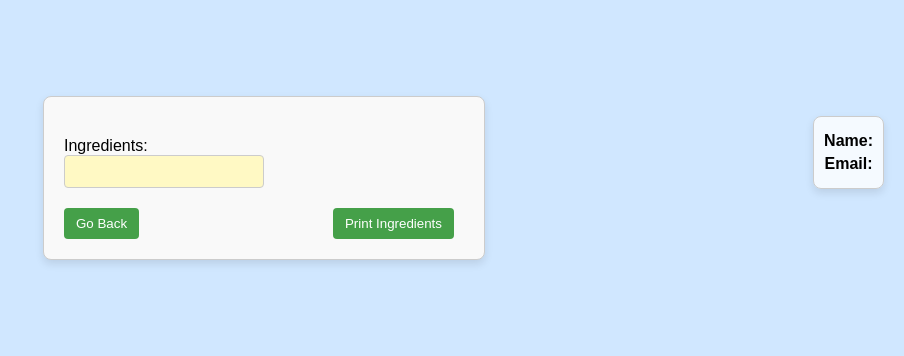
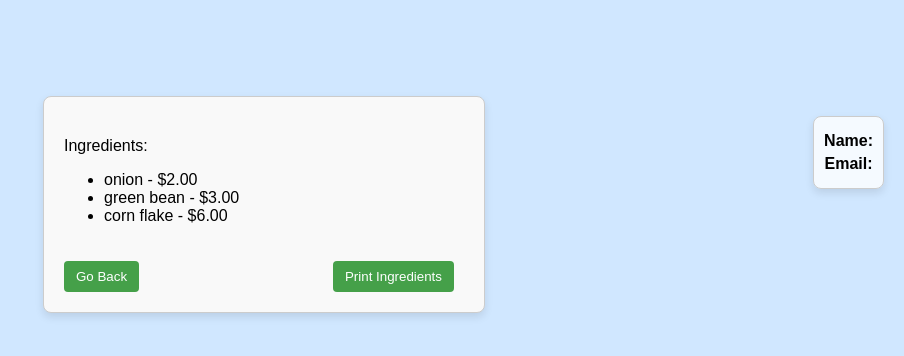
Before and after one commit to prott40/GreenBean, a React (Create React App) app: page / in a window 1280 px wide. Both pictures are taken after a click on the button "Find Ingredients". Shown: the top 356 px of the page, without its empty margins (376-1280 px from the left). Built offline with nearby package versions, Linux system fonts and the light colour scheme.

Commit message:
correctly reads from text file to display ingredients needed

```diff
--- a/src/Form.js
+++ b/src/Form.js
@@ -6,6 +6,10 @@ export default function Form() {
   const [itemName, setItemName] = useState(''); // State to store the item name for the newform
   const [name, setName] = useState(''); // State to store the name
   const [email, setEmail] = useState(''); // State to store the email
+  const [ingredients, setIngredients] = useState([]);
+
+  const testData = [{name: 'Pizza', price: 500}, {name: 'Mac and cheese', price: 2.50}]
+
 
   const addField = () => {
     setFields([...fields, { id: fields.length + 1, value: '' }]);
@@ -18,12 +22,26 @@ export default function Form() {
     setFields(updatedFields);
   };
 
-  const handleFindIngredientsClick = () => {
+  const handleFindIngredientsClick = async () => {
     // Set the first item's value as the item name for the new form
     const firstItemValue = fields[0]?.value || ''; // Use first item's value or empty string if no value
     setItemName(firstItemValue); // Store the item name
     setShowNewForm(true); // Show the new form
+    try {
+      const response = await fetch(`${process.env.PUBLIC_URL}/ingredients.txt`);
+      const text = await response.text();
 
+      // Process each line and split into objects
+      const lines = text.split('\n').filter(line => line.trim() !== '');
+      const ingredientsArray = lines.map(line => {
+        const [name, price] = line.split(','); // Assuming name and price are separated by a comma
+        return { name: name.trim(), price: parseFloat(price.trim()) };
+      });
+
+      setIngredients(ingredientsArray);
+    } catch (error) {
+      console.error('Error fetching ingredients:', error);
+    }
   };
 
   return (
@@ -85,7 +103,14 @@ export default function Form() {
           <div className="form-field">
             <label>
               Ingredients:
-              <input type="text" name="newInfo" />
+              <ul>
+              {ingredients.map((ingredient, index) => (
+              <li key={index}>
+              {ingredient.name} - ${ingredient.price.toFixed(2)}
+               </li>
+               ))}
+              </ul>
+              {/* <input type="text" name="newInfo" /> */}
             </label>
           </div>
 
```
Also changed, not shown: public/ingredients.txt (added).
